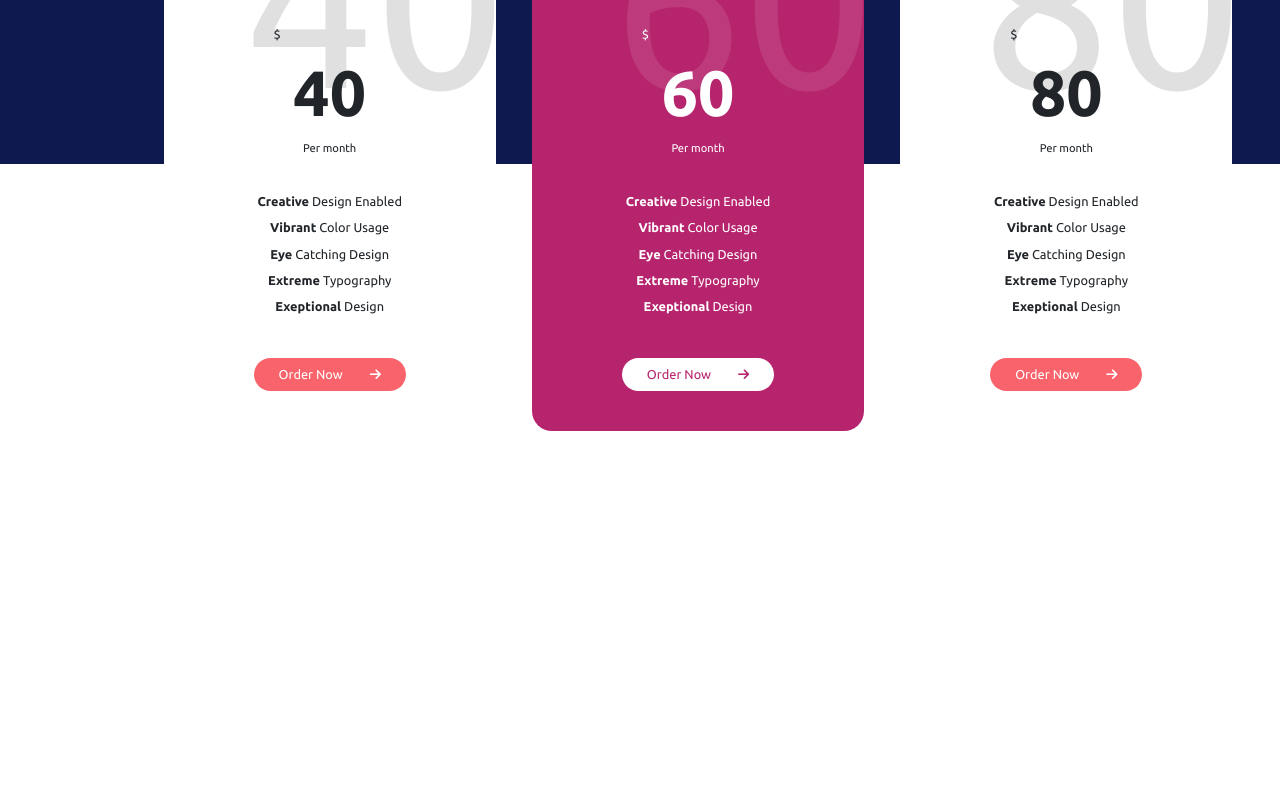
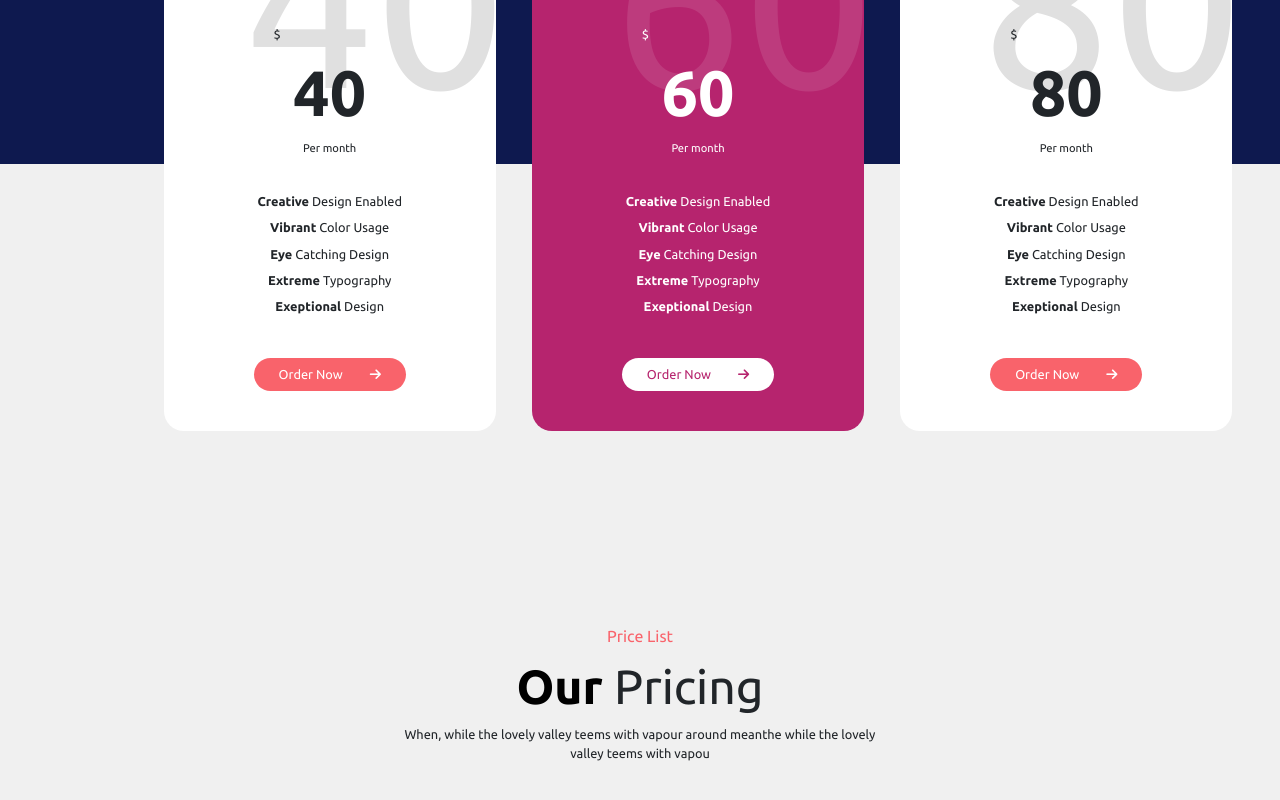
Before and after one commit to saff-it/proj-html-vuejs, a Vue app: page / in a window 1280 px wide. Shown: the part 3458-4258 px from the top of the page. Before the commit the page ends 3889 px from the top, so only its background shows below. Built offline with nearby package versions, Linux system fonts and the light colour scheme.

Commit message:
Main - Fifth section/ layout set up

```diff
--- a/src/components/siteMain.vue
+++ b/src/components/siteMain.vue
@@ -111,16 +111,27 @@
             <div class="container ms_pricing-cards-cont">
                 <div class="row">
                     <div class="col-4 w-100 d-flex">
-                        <PricingCard v-for="(card, index) in pricingCards" :key="index"
-                        :class="addSpecialClass(index)"
-                        :singlePricingCard="card"
-                    />
+                        <PricingCard v-for="(card, index) in pricingCards" :key="index" :class="addSpecialClass(index)"
+                            :singlePricingCard="card" />
 
 
                     </div>
                 </div>
             </div>
 
+        </section>
+
+        <!-- latest posts section  -->
+        <section class="ms_posts-section">
+            <div class="container ms_posts-container">
+
+                <div class="ms_pricing-txt">
+                    <span>Price List</span>
+                    <h2 class="text-dark"> <span class="ms_bolder-txt">Our</span> Pricing </h2>
+                    <span class="ms_pricing-span-sizing text-dark">When, while the lovely valley teems with vapour around meanthe while the lovely valley teems with vapou</span>
+                </div>
+
+            </div>
         </section>
 
     </main>
@@ -134,9 +145,9 @@ import PricingCard from './pricingCard.vue'
 export default {
     name: 'siteMain',
     components: {
-    whatWeDoCard,
-    carouselCard,
-    PricingCard
+        whatWeDoCard,
+        carouselCard,
+        PricingCard
     },
 
     data: function () {
@@ -208,7 +219,7 @@ export default {
         addSpecialClass(indexActive) {
             let cssClass = '';
 
-            if (indexActive === 1){
+            if (indexActive === 1) {
                 cssClass = 'special';
             }
 
@@ -361,7 +372,7 @@ section.ms_carousel-bg {
 
 }
 
-.ms_pricing-cards-cont{
+.ms_pricing-cards-cont {
     position: absolute;
     top: 260px;
     left: 10%;
@@ -397,4 +408,13 @@ section.ms_carousel-bg {
     }
 }
 
+// POSTS SECTION
+
+.ms_posts-section{
+    background-color: #F0F0F0;
+
+    .ms_posts-container{
+        padding-top: 400px;
+    }
+}
 </style>
```
